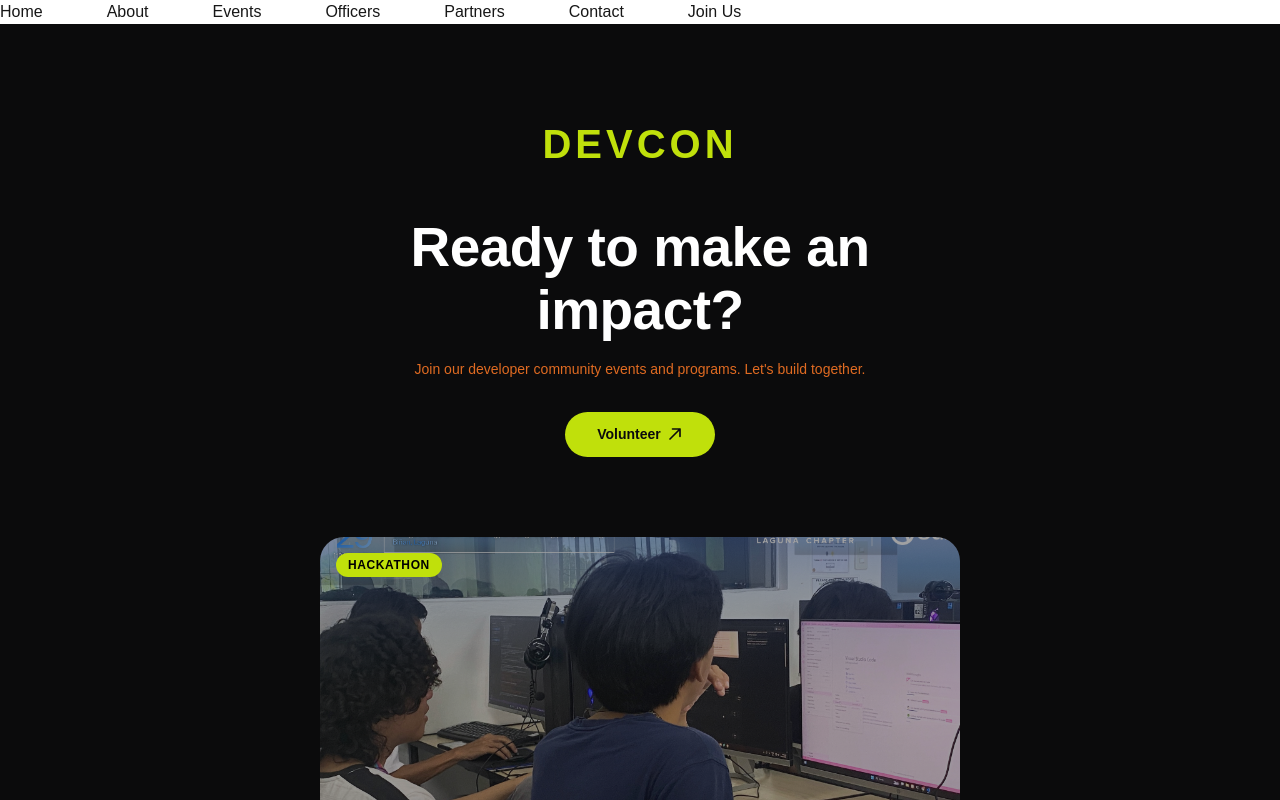
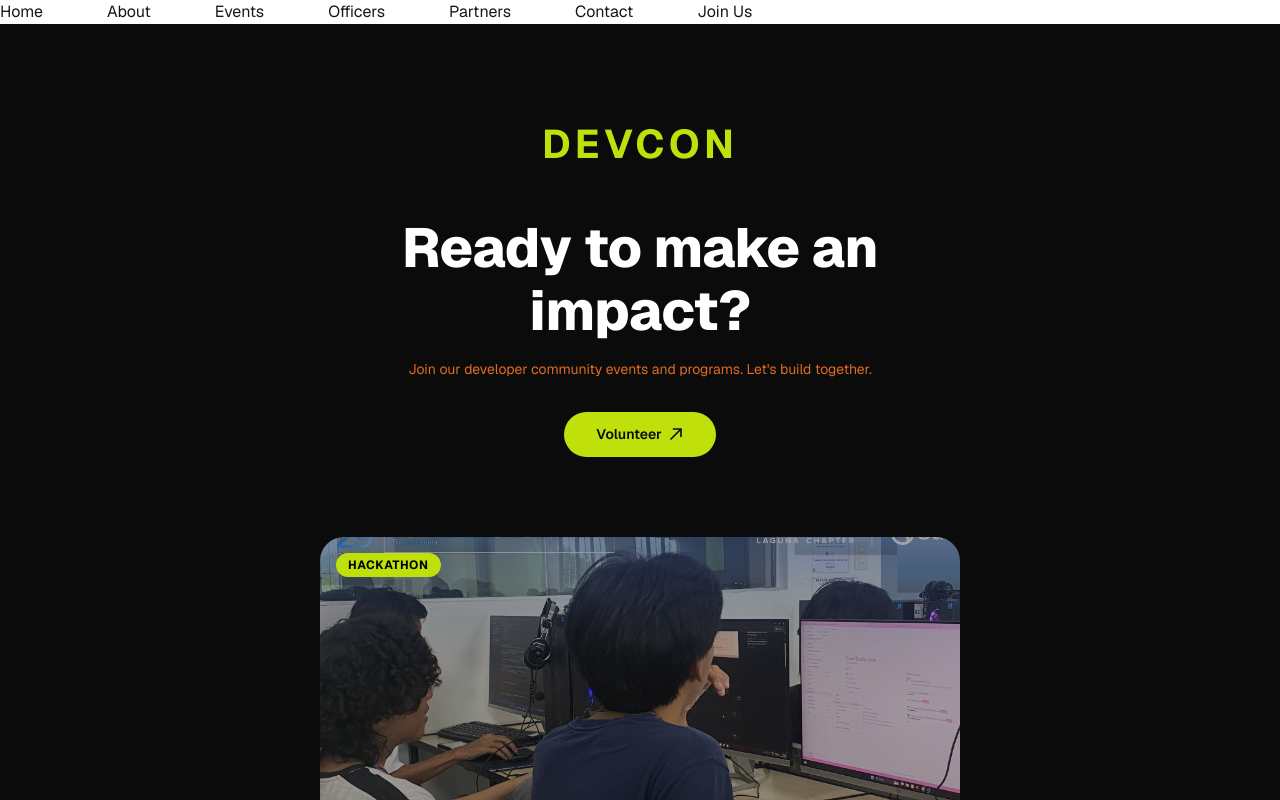
Before and after one commit to Ether-Lucky/DevCon-Laguna_Website, a Next.js app in the folder devcon/: page / in a window 1280 px wide. Shown: the top 800 px of the page. Built offline with nearby package versions, Linux system fonts and the light colour scheme.

Commit message:
chore: move font class to body

```diff
--- a/devcon/app/layout.tsx
+++ b/devcon/app/layout.tsx
@@ -25,9 +25,9 @@ export default function RootLayout({
   return (
     <html
       lang="en"
-      className={`${geistSans.variable} ${geistMono.variable} h-full antialiased`}
+      className={`h-full antialiased`}
     >
-      <body className="min-h-full flex flex-col">{children}</body>
+      <body className={`${geistSans.className} ${geistSans.variable} ${geistMono.variable} min-h-full flex flex-col`}>{children}</body>
     </html>
   );
 }
--- a/devcon/app/page.tsx
+++ b/devcon/app/page.tsx
@@ -1,37 +1,27 @@
 import React from 'react';
 import Button from '@/components/ui/button';
 import Carousel from '@/components/ui/events-carousel';
-import NavLinks from "@/components/ui/nav-links";
+import NavBar from '@/components/ui/nav-bar';
 
 export default function Home() {
   return (
     <>
-      <nav className='flex flex-row gap-16'>
-        {/* Logo */}
-        <NavLinks />
-        <button>Join Us</button>
-        {/* Theme Button */}
-      </nav>
+      <NavBar />
       <main className="flex min-h-screen flex-col items-center justify-center bg-devcon-black p-24 text-devcon-white font-inter">
-
         <div className="mb-12 text-display-sm font-bold tracking-widest text-devcon-lime">
           DEVCON
         </div>
-
         <div className="text-center max-w-xl mb-12">
           <h1 className="text-display-md font-extrabold mb-4">
             Ready to make an impact?
           </h1>
-
           <p className="text-devcon-orange text-body-sm mb-8">
-          Join our developer community events and programs. Let's build together.
+            Join our developer community events and programs. Let&apos;s build together.
           </p>
-
           <div className="flex justify-center">
             <Button label="Volunteer" href="/volunteer" />
           </div>
         </div>
-
         <Carousel />
       </main>
       <footer></footer>
--- /dev/null
+++ b/devcon/components/ui/nav-bar.tsx
@@ -0,0 +1,12 @@
+import NavLinks from "@/components/ui/nav-links";
+
+export default function NavBar() {
+  return (
+    <nav className='flex flex-row gap-16'>
+      {/* Logo */}
+      <NavLinks />
+      <button>Join Us</button>
+      {/* Theme Button */}
+    </nav>
+  );
+}
```
Lines whose indentation alone changed are shown as unchanged.
